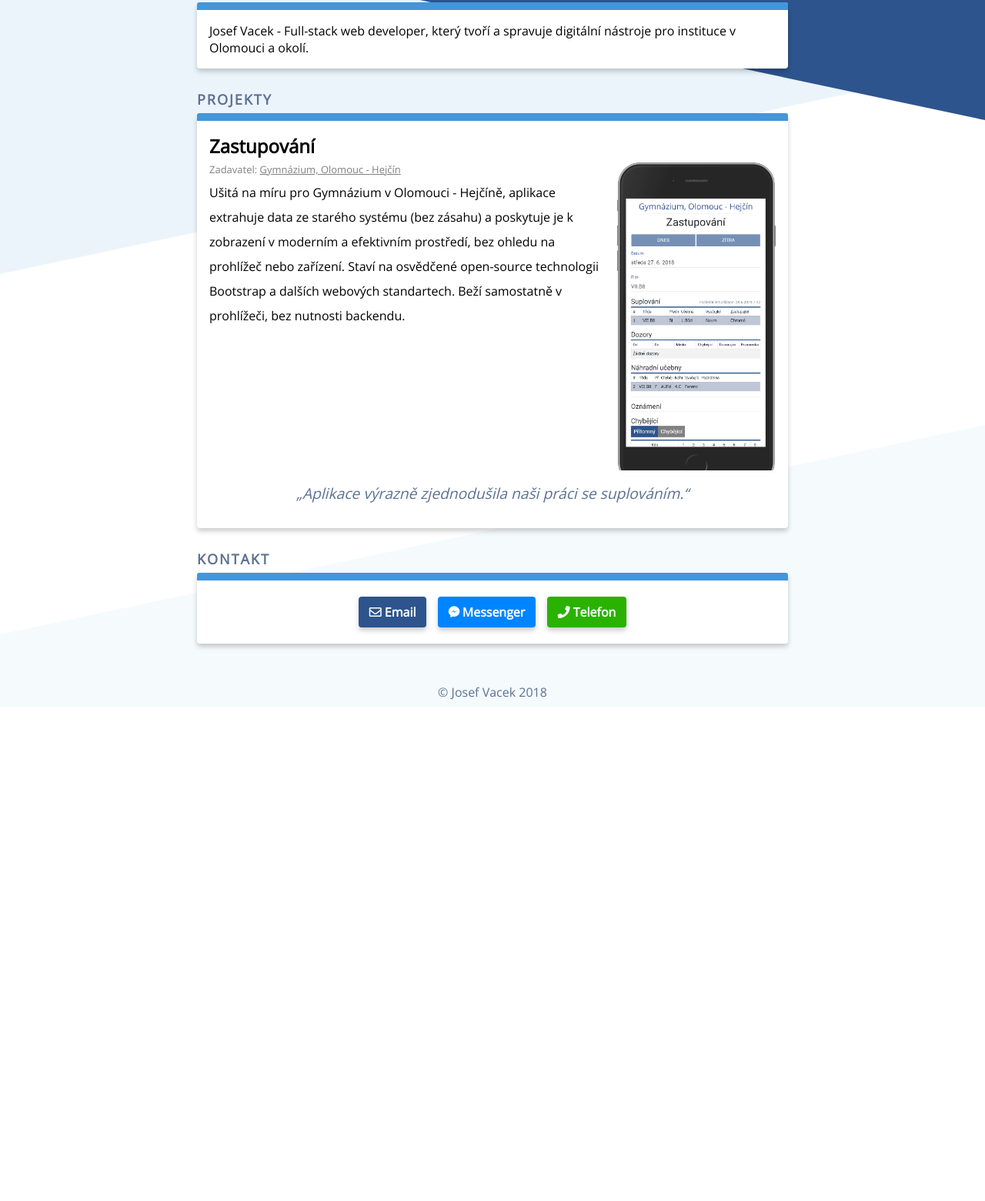
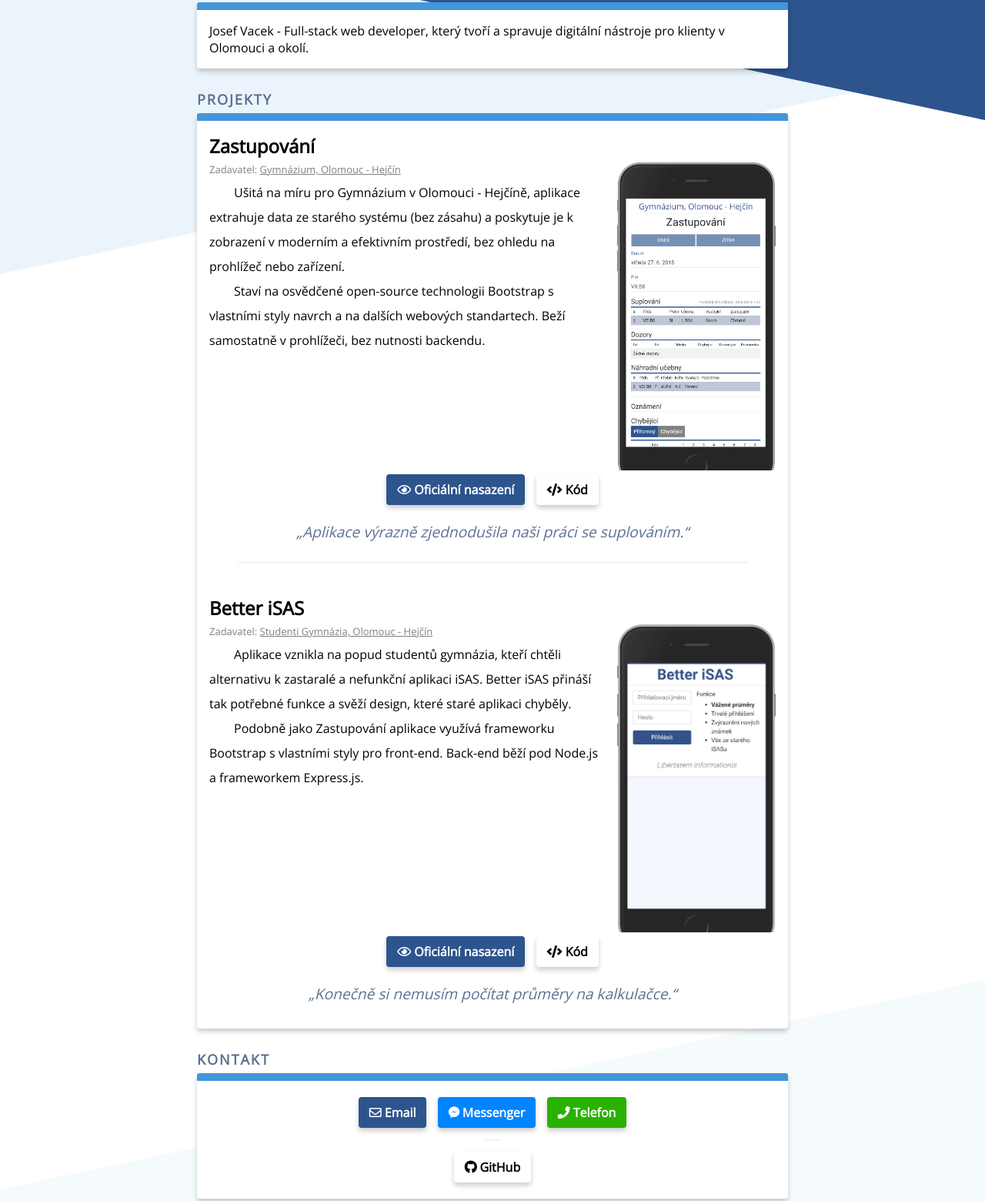
Before and after one commit to vacekj/old-portfolio, a website built with webpack: page index.html in a window 1280 px wide. Shown: the part 472-2032 px from the top of the page at 77% size. Before the commit the page ends 1390 px from the top, so only its background shows below. Built offline with nearby package versions, Linux system fonts and the light colour scheme.

Commit message:
add isas

```diff
--- a/index.html
+++ b/index.html
@@ -37,8 +37,10 @@
                 <img src="portrait.png" alt="" srcset="">
             </div>
             <div class="hero-buttons">
-                <a href="#contact" class="hero-button button-hover hero-contact shadow">Kontakt</a>
-                <a href="#projects" class="hero-button button-hover hero-projects shadow">Projekty</a>
+                <a href="#contact" class="hero-button button-hover hero-contact shadow">
+                    <i class="fas fa-handshake"></i> Kontakt</a>
+                <a href="#projects" class="hero-button button-hover hero-projects shadow">
+                    <i class="fas fa-file-code"></i> Projekty</a>
             </div>
         </div>
 
@@ -49,8 +51,8 @@
             <div class="page-stripe">
             </div>
             <div class="page-body">
-                Josef Vacek - Full-stack web developer, který tvoří a spravuje digitální nástroje pro instituce v Olomouci a okolí.
-                <!-- TODO: fotka když mobil. instituce, pro které tvořím -->
+                Josef Vacek - Full-stack web developer, který tvoří a spravuje digitální nástroje pro klienty v Olomouci a okolí.
+                <!-- TODO: fotka když mobil s obtékáním. loga klientů -->
             </div>
         </div>
 
@@ -70,37 +72,89 @@
                     <div class="project-client">
                         <a href="http://www.gytool.cz">Gymnázium, Olomouc - Hejčín</a>
                     </div>
-                    <div class="project-desc">Ušitá na míru pro Gymnázium v Olomouci - Hejčíně, aplikace extrahuje data ze starého systému (bez zásahu)
-                        a poskytuje je k zobrazení v moderním a efektivním prostředí, bez ohledu na prohlížeč nebo zařízení.
-                        Staví na osvědčené open-source technologii Bootstrap a dalších webových standartech. Beží samostatně v prohlížeči, bez nutnosti
-                        backendu.
-                        <!-- TODO: BUttons with links to official deployment and github -->
+                    <div class="project-desc">
+                        <p>
+                            Ušitá na míru pro Gymnázium v Olomouci - Hejčíně, aplikace extrahuje data ze starého systému (bez zásahu) a poskytuje je
+                            k zobrazení v moderním a efektivním prostředí, bez ohledu na prohlížeč nebo zařízení.
+                        </p>
+                        <p>
+                            Staví na osvědčené open-source technologii Bootstrap s vlastními styly navrch a na dalších webových standartech. Beží samostatně
+                            v prohlížeči, bez nutnosti backendu.
+                        </p>
+
                     </div>
                 </div>
                 <div class="flex-column project-image">
-                    <img src="./project-pics/zastupovani.png" alt="" srcset="">
+                    <a href="https://zastupovani.gytool.cz">
+                        <img src="./project-pics/zastupovani.png" alt="" srcset="">
+                    </a>
+                </div>
+                <div class="flex-column project-links">
+                    <a href="https://zastupovani.gytool.cz" class="button button-hover shadow button-live">
+                        <i class="far fa-eye"></i> Oficiální nasazení</a>
+                    <a href="https://github.com/jouzalol/better-zastupovani" class="button button-hover shadow button-code">
+                        <i class="fas fa-code"></i> Kód</a>
                 </div>
                 <div class="flex-column project-quote">Aplikace výrazně zjednodušila naši práci se suplováním.</div>
+            </div>
+            <div class="project-container flex-container">
+                <div class="flex-column project-title">
+                    <h2>
+                        <a href="https://isas.zlepsi.me">Better iSAS</a>
+                    </h2>
+                </div>
+                <div class="flex-column project-text">
+                    <div class="project-client">
+                        <a href="http://www.gytool.cz">Studenti Gymnázia, Olomouc - Hejčín</a>
+                    </div>
+                    <div class="project-desc">
+                        <p>
+                            Aplikace vznikla na popud studentů gymnázia, kteří chtěli alternativu k zastaralé a nefunkční aplikaci iSAS. Better iSAS
+                            přináší tak potřebné funkce a svěží design, které staré aplikaci chyběly.
+                        </p>
+                        <p>
+                            Podobně jako Zastupování aplikace využívá frameworku Bootstrap s vlastními styly pro front-end. Back-end běží pod Node.js
+                            a frameworkem Express.js.
+                        </p>
+
+                    </div>
+                </div>
+                <div class="flex-column project-image">
+                    <a href="https://isas.zlepsi.me">
+                        <img src="./project-pics/isas.png" alt="" srcset="">
+                    </a>
+                </div>
+                <div class="flex-column project-links">
+                    <a href="https://isas.zlepsi.me" class="button button-hover shadow button-live">
+                        <i class="far fa-eye"></i> Oficiální nasazení</a>
+                    <a href="https://github.com/jouzalol/better-isas" class="button button-hover shadow button-code">
+                        <i class="fas fa-code"></i> Kód</a>
+                </div>
+                <div class="flex-column project-quote">Konečně si nemusím počítat průměry na kalkulačce.</div>
             </div>
         </div>
 
         <!-- Kontakt -->
-        <!-- TODO: github here -->
         <h2 class="page-title">Kontakt</h2>
         <div class="page">
             <a name="contact"></a>
             <div class="page-stripe">
             </div>
             <div class="page-body text-center">
-                <a href="mailto:vacekj@outlook.com" class="button button-email shadow">
+                <a href="mailto:vacekj@outlook.com" class="button button-email button-hover shadow">
                     <i class="far fa-envelope"></i> Email
                 </a>
-                <a href="http://m.me/jovacek" class="button button-messenger shadow">
+                <a href="http://m.me/jovacek" class="button button-messenger button-hover shadow">
                     <i class="fab fa-facebook-messenger"></i> Messenger
                 </a>
-                <a href="tel:+420605981166" class="button button-phone shadow">
+                <a href="tel:+420605981166" class="button button-phone button-hover shadow">
                     <i class="fas fa-phone"></i> Telefon
                 </a>
+                <spacer></spacer>
+                <a href="https://github.com/JouzaLoL" class="button button-github button-hover shadow">
+                    <i class="fab fa-github"></i> GitHub
+                </a>
+
             </div>
         </div>
 
--- a/index.scss
+++ b/index.scss
@@ -86,11 +86,11 @@ body {
         padding: 2px 18px;
         border-radius: 4px;
         display: inline-block;
+        font-weight: bold;
     }
     .hero-button.hero-contact {
         color: $color-primary;
         background: white;
-        font-weight: bold;
     }
     .hero-button.hero-projects {
         color: white;
@@ -147,14 +147,6 @@ body {
     .flex-column {
         width: 50%;
     }
-    .project-image {
-        width: 28%;
-        height: 400px;
-        overflow: hidden;
-        img {
-            width: 100%;
-        }
-    }
     .project-title {
         width: 100%;
         h2 {
@@ -183,6 +175,30 @@ body {
         .project-desc {
             line-height: 2rem;
             margin-top: 5px;
+            p {
+                text-indent: 2rem;
+                margin-bottom: 0;
+                margin-top: 0;
+            }
+        }
+    }
+    .project-image {
+        width: 28%;
+        height: 400px;
+        overflow: hidden;
+        img {
+            width: 100%;
+        }
+    }
+    .project-links {
+        width: 100%;
+        text-align: center;
+        .button-code {
+            background: white;
+            color: black;
+        }
+        .button-code::before {
+            content: "";
         }
     }
     .project-quote {
@@ -244,6 +260,20 @@ body {
 
 .button-phone {
     background: #2AB200;
+}
+
+spacer {
+    content: "";
+    display: block;
+    width: 20px;
+    height: 1px;
+    background: rgb(233, 233, 233);
+    margin: 10px auto;
+}
+
+.button-github {
+    background: white;
+    color: black;
 }
 
 /* Footer */
@@ -346,5 +376,6 @@ body {
     }
     .button {
         width: 90%;
+        margin: 5px 0;
     }
 }
```
Also changed, not shown: project-pics/isas.png (added).
